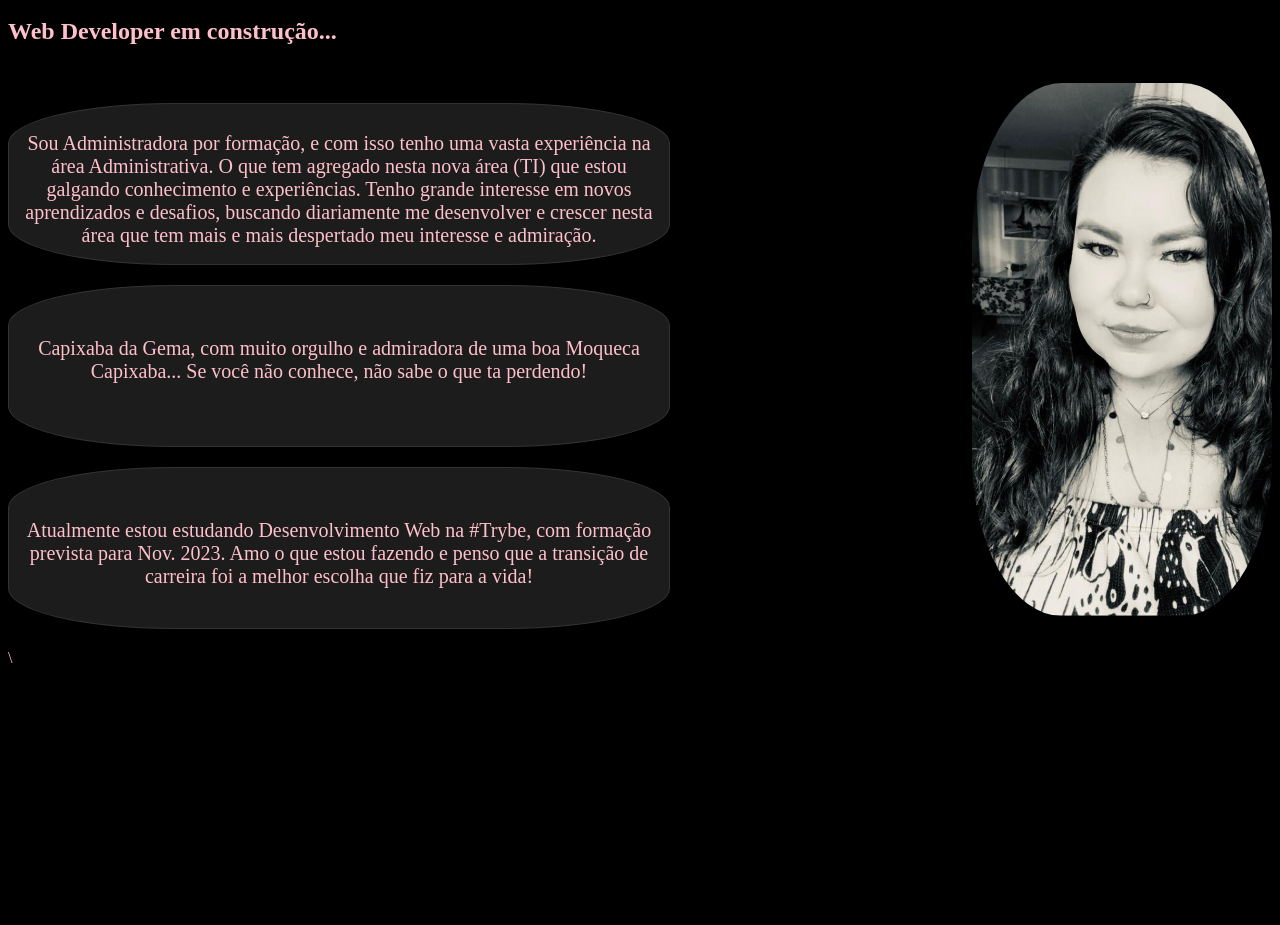
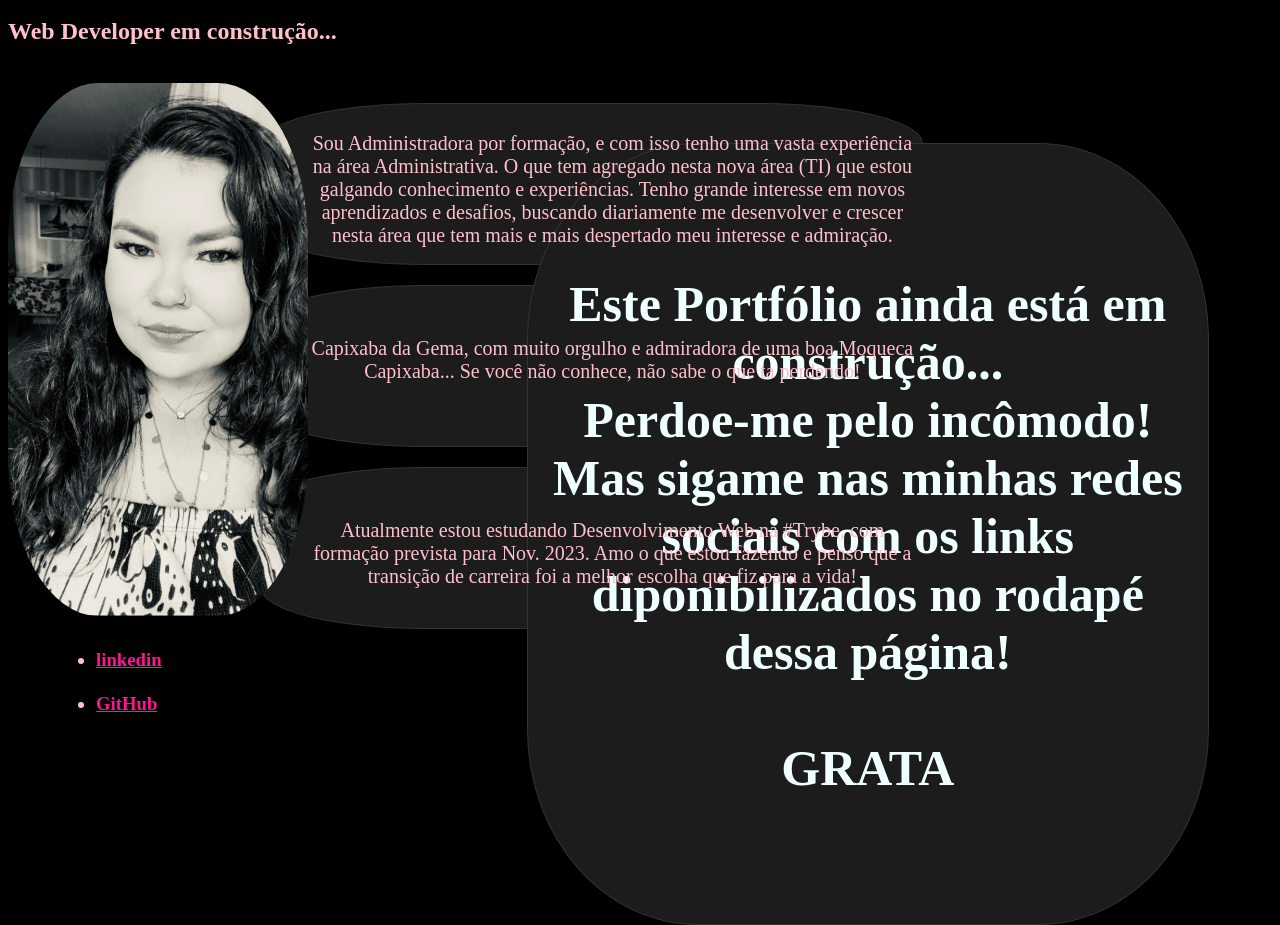
Before and after one commit to SherlyAmorim/SherlyAmorim.github.io, a plain HTML site: page index.html in a window 1280 px wide. Shown: the part 175-1100 px from the top of the page. Before the commit the page ends 850 px from the top, so only its background shows below. Drawn offline with Linux system fonts and the light colour scheme.

Commit message:
Atualizando meu Portifólio

```diff
--- a/index.html
+++ b/index.html
@@ -30,19 +30,43 @@
             background-size: 50% 80%;
             text-align: center;
             font-size: 20px;
+            margin-left: 20%;
         }
+        #pagConstrucao {
+            background-color: #1C1C1C;
+            width: 650px;
+            height: 750px;
+            padding: 15px;
+            border: 1px solid #333;
+            border-radius: 25%;
+            background-size: 50% 80%;
+            text-align: center;
+            font-size: 50px;
+            color: azure;
+            float: right;
+            margin: -40% 5%;
+        }
+        #rede {
+            color: #FF1493;
+        }
+
     </style>
 </head>
 <body>
     <h3>Olá, sou a</h3>
     <h1>Sherly Amorim</h1>
     <h2>Web Developer em construção...</h2><br>
-    <img src="Sherly.jpeg" width="300px" style="float:right">
+    <img src="Sherly.jpeg" width="300px" style="float:left">
     <p><br>Sou Administradora por formação, e com isso tenho uma vasta experiência na área Administrativa. O que tem agregado nesta nova área (TI) que estou galgando conhecimento e experiências.
     Tenho grande interesse em novos aprendizados e desafios, buscando diariamente me desenvolver e crescer nesta área que tem mais e mais despertado meu interesse e admiração.</p>
     <p><br><br>Capixaba da Gema, com muito orgulho e admiradora de uma boa Moqueca Capixaba...
     Se você não conhece, não sabe o que ta perdendo!</p>
     <p><br><br>Atualmente estou estudando Desenvolvimento Web na #Trybe, com formação prevista para Nov. 2023.
-    Amo o que estou fazendo e penso que a transição de carreira foi a melhor escolha que fiz para a vida!  </p>\
+    Amo o que estou fazendo e penso que a transição de carreira foi a melhor escolha que fiz para a vida!</p>
+    <h2 id="pagConstrucao"> <br><br> Este Portfólio ainda está em construção... <br> Perdoe-me pelo incômodo! <br> Mas sigame nas minhas redes sociais com os links diponibilizados no rodapé dessa página! <br><br> GRATA</h2>
+    <ul style="margin: 0 0 0 3.8%;"><h3>
+        <li><a href="https://www.linkedin.com/in/sherlyamorim-ti/" target="_blank" id="rede">linkedin</a></li><br>
+        <li><a href="https://github.com/SherlyAmorim" target="_blank" id="rede">GitHub</a></li>
+    </h3></ul>
 </body>
 </html>
```
Also changed, not shown: pagConst.png (added).
